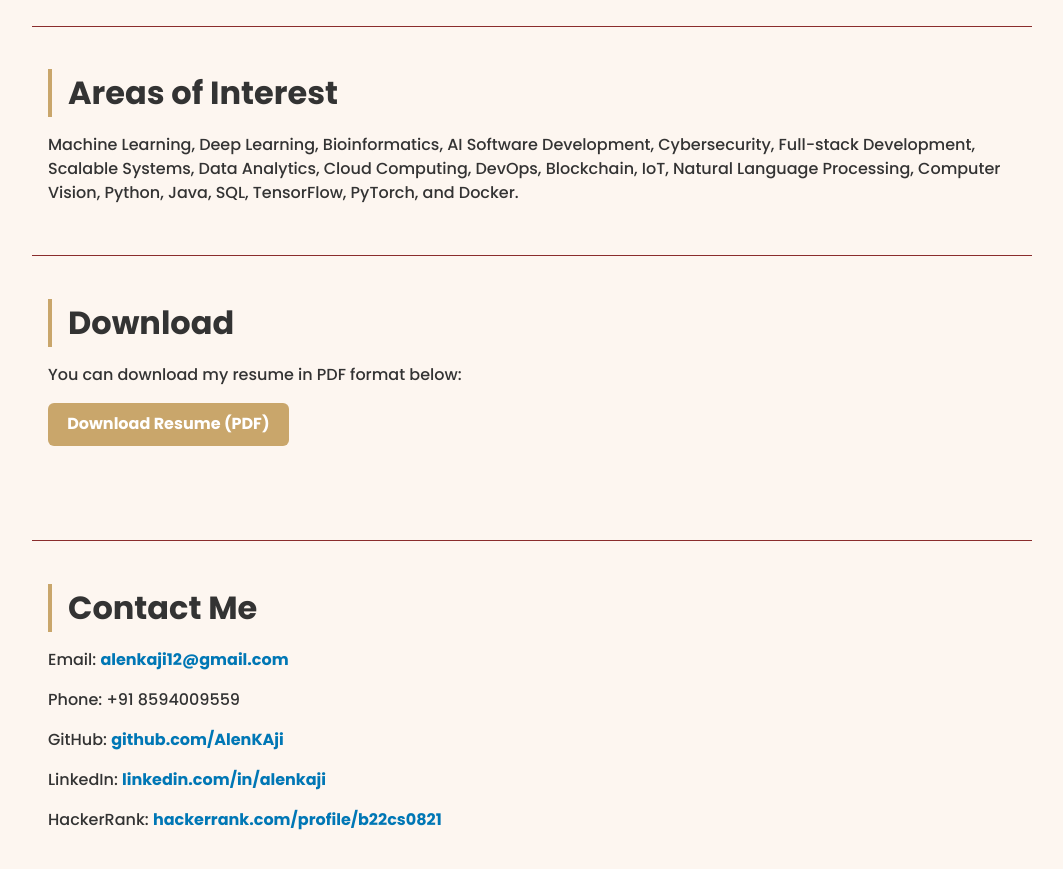
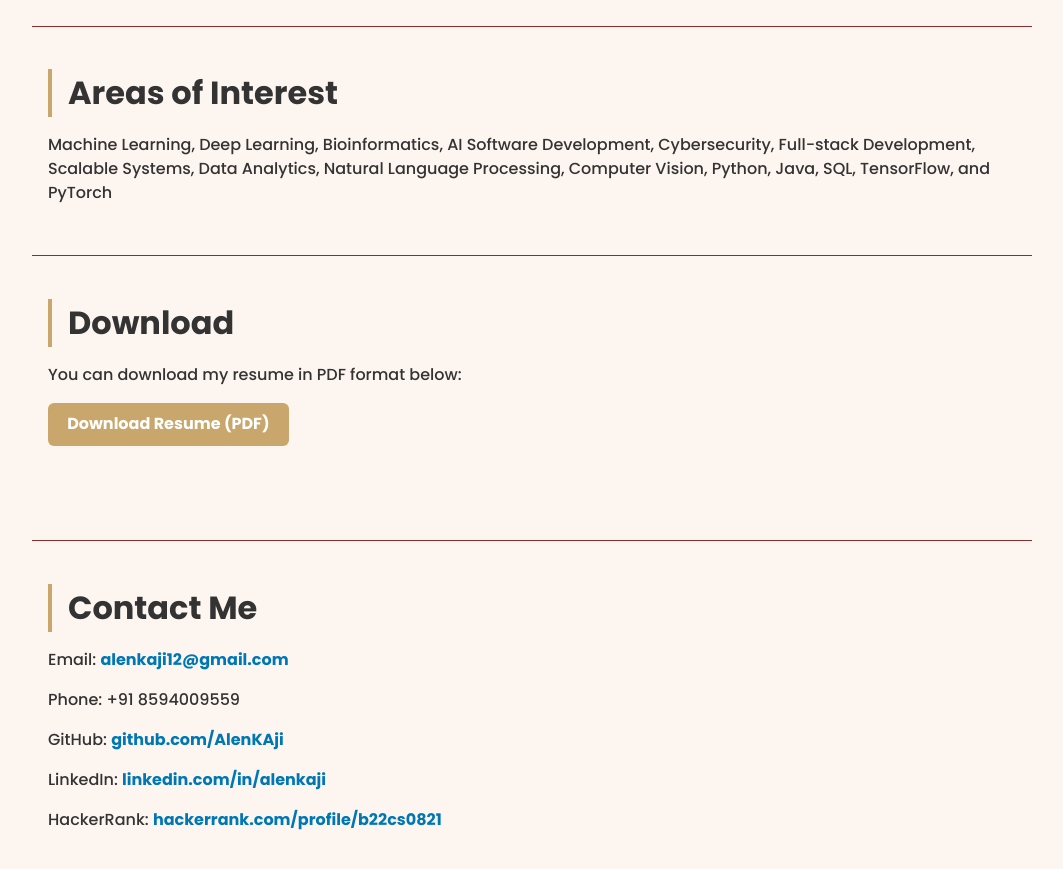
Before and after one commit to Alenaji25/portfolio, a website: page public/index.html in a window 1280 px wide. Shown: the part 2780-3649 px from the top of the page, without its empty margins (108-1171 px from the left). Drawn offline with Linux system fonts and the light colour scheme.

Commit message:
Update index.html

```diff
--- a/public/index.html
+++ b/public/index.html
@@ -129,7 +129,7 @@
 
     <section id="interests" class="fade-section">
       <h2>Areas of Interest</h2>
-      <p>Machine Learning, Deep Learning, Bioinformatics, AI Software Development, Cybersecurity, Full-stack Development, Scalable Systems, Data Analytics, Cloud Computing, DevOps, Blockchain, IoT, Natural Language Processing, Computer Vision, Python, Java, SQL, TensorFlow, PyTorch, and Docker.</p>
+      <p>Machine Learning, Deep Learning, Bioinformatics, AI Software Development, Cybersecurity, Full-stack Development, Scalable Systems, Data Analytics, Natural Language Processing, Computer Vision, Python, Java, SQL, TensorFlow, and PyTorch</p>
 
     </section>
     <section id="download">
```
